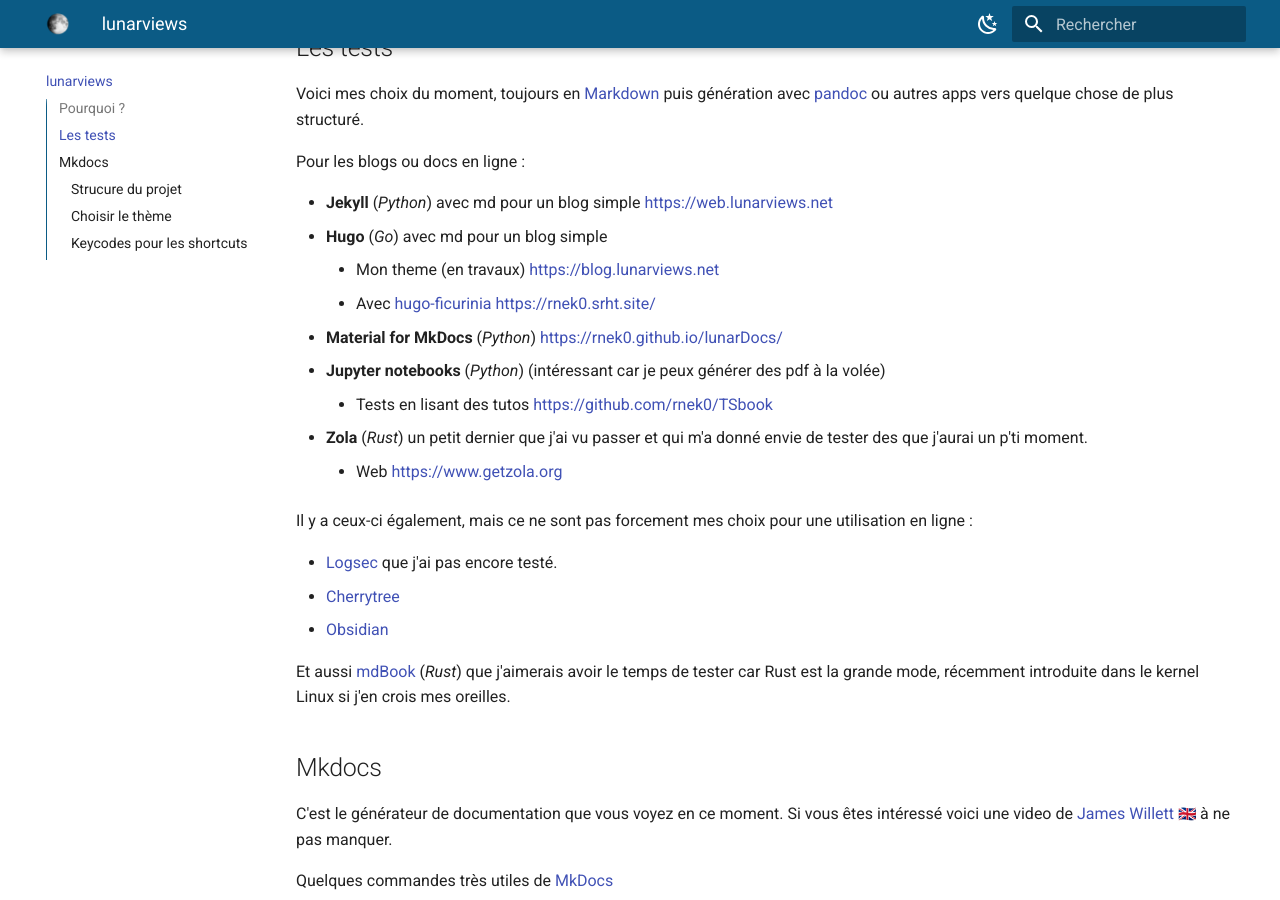
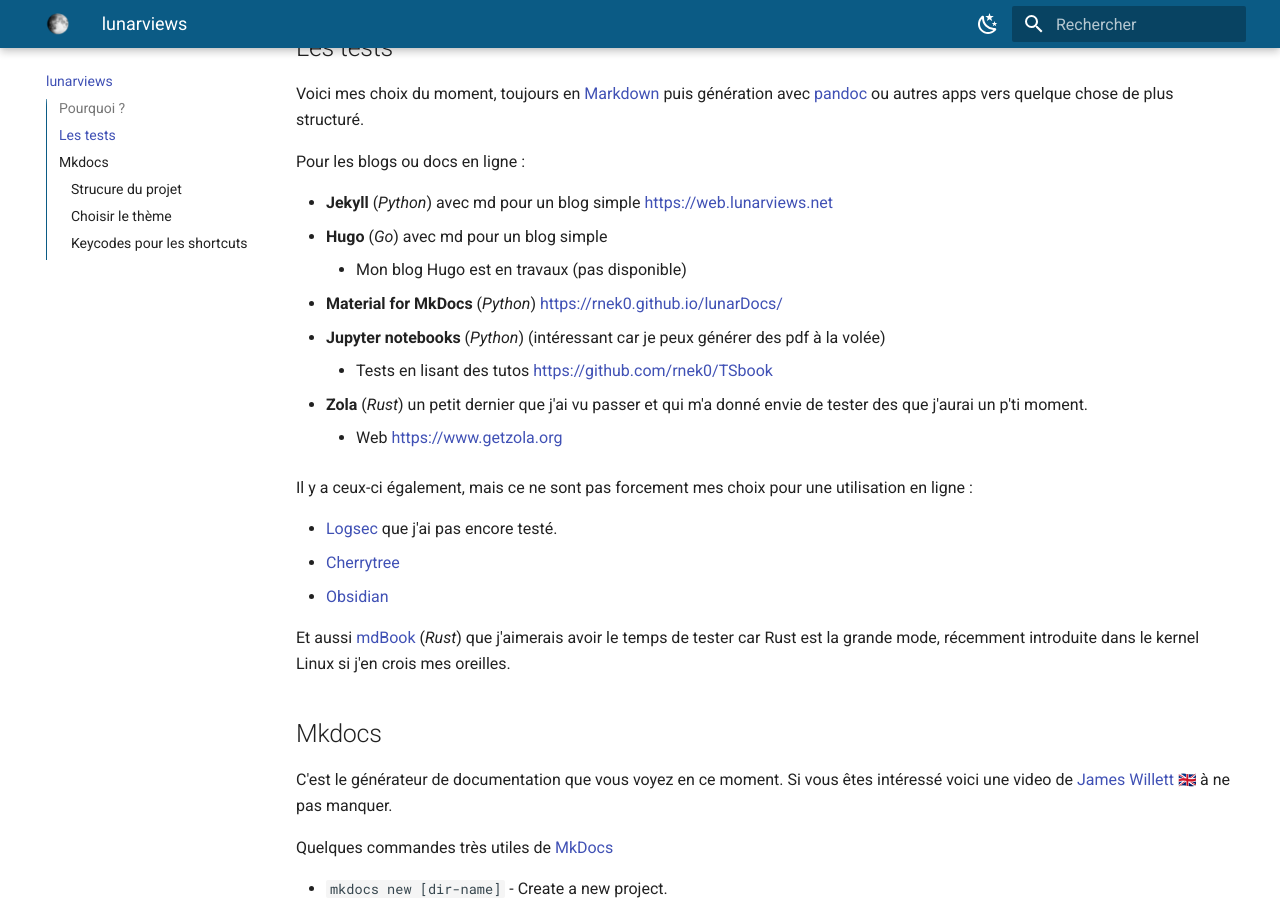
Before and after one commit to rnek0/lunarDocs, an MkDocs documentation site: the page built from docs/index.md, in a window 1280 px wide and 900 px high, scrolled down 1343 px. Built offline with MkDocs 1.6.1 and Material for MkDocs 9.7.7, drawn with Linux system fonts in a browser that asks for light colours; nearby versions of some CDN libraries; emoji names are drawn with the system emoji font.

Commit message:
update index page because my hugo site is not available online.

```diff
--- a/docs/index.md
+++ b/docs/index.md
@@ -53,8 +53,7 @@
 
 * **Jekyll** (*Python*) avec md pour un blog simple <https://web.lunarviews.net>
 * **Hugo** (*Go*) avec md pour un blog simple
-    * Mon theme (en travaux) <https://blog.lunarviews.net>
-    * Avec [hugo-ficurinia](https://gitlab.com/gabmus/hugo-ficurinia) <https://rnek0.srht.site/>
+    * Mon blog Hugo est en travaux (pas disponible)
 * **Material for MkDocs** (*Python*) <https://rnek0.github.io/lunarDocs/>
 
 * **Jupyter notebooks** (*Python*) (intéressant car je peux générer des pdf à la volée)
```
Also changed, not shown: site/index.html, site/search/search_index.json, site/sitemap.xml, 1 other file.
